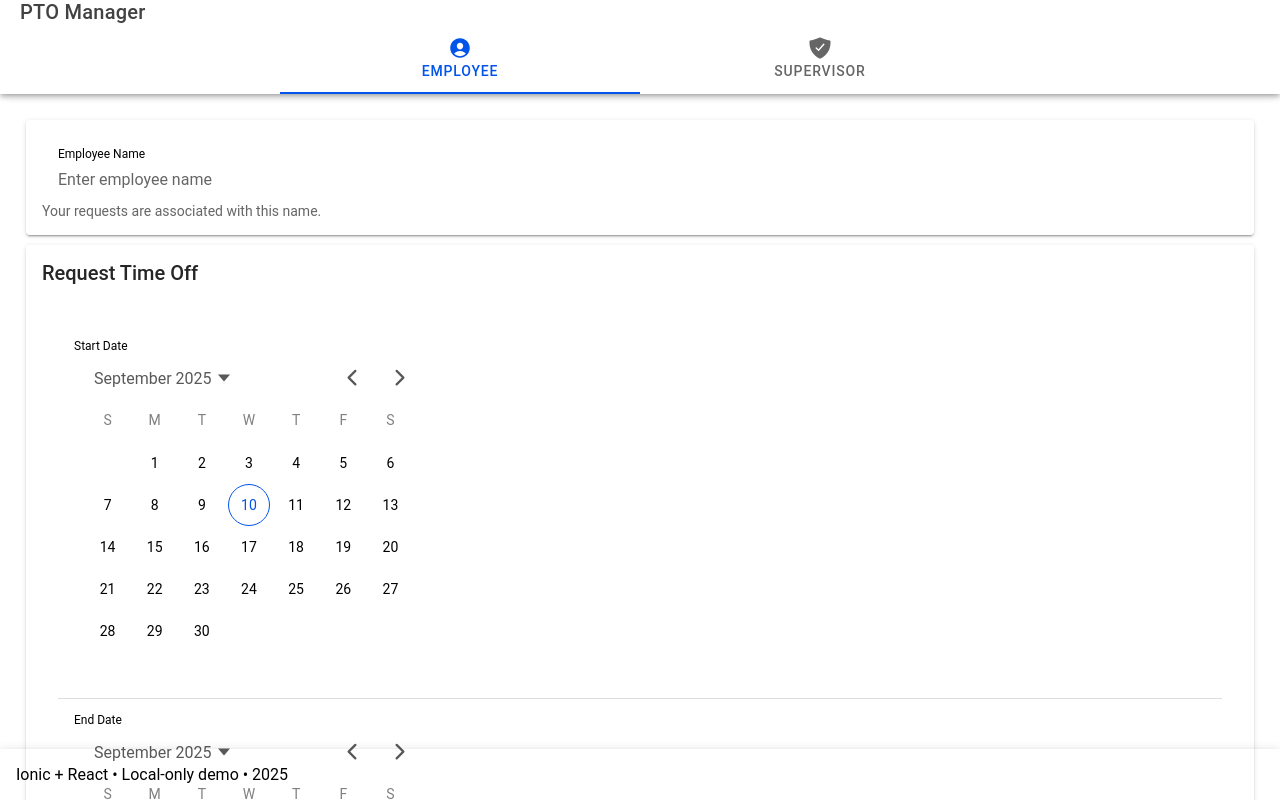
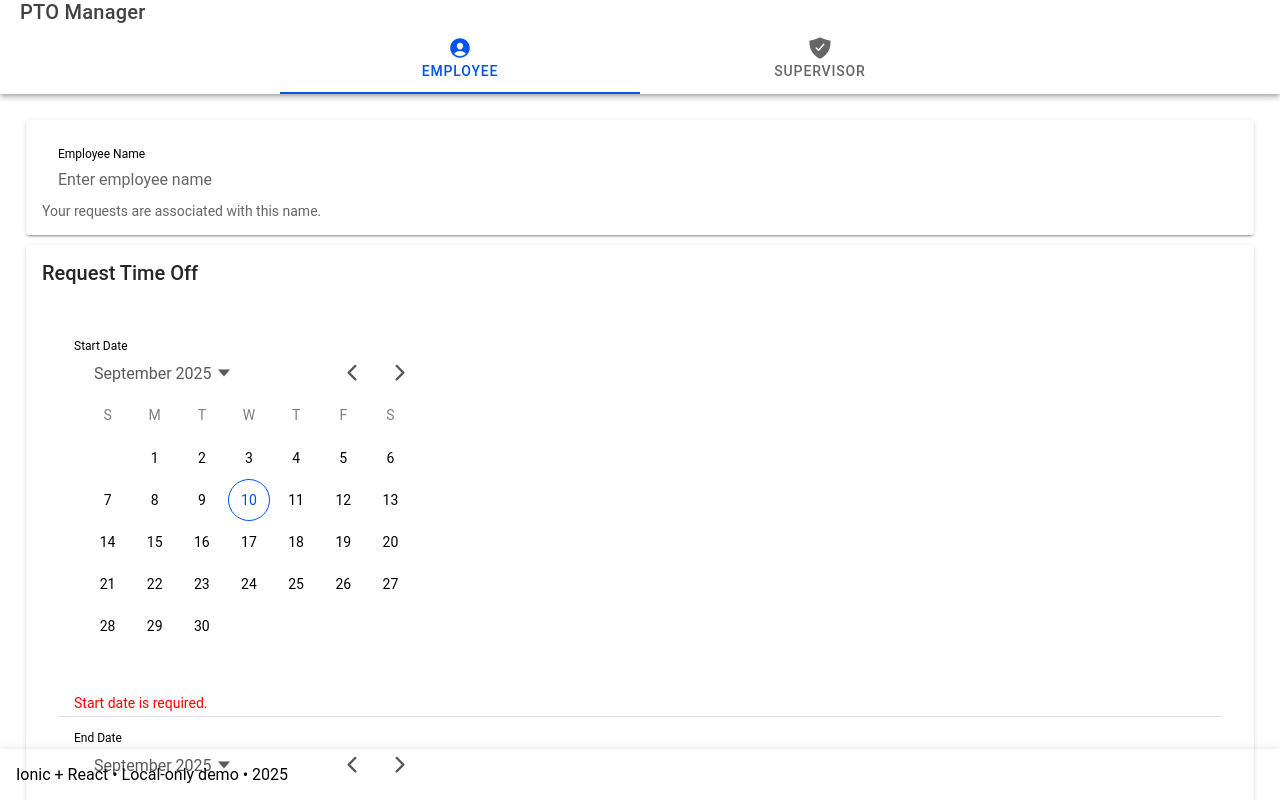
Before and after one commit to VadimIvanov1906/timeOffManager, a React (Vite) app in the folder timeoff-manager/: page / in a window 1280 px wide. Built offline with nearby package versions, Linux system fonts and the light colour scheme.

Commit message:
adding a validation

```diff
--- a/timeoff-manager/src/components/RequestForm.tsx
+++ b/timeoff-manager/src/components/RequestForm.tsx
@@ -1,7 +1,20 @@
-import { useState } from "react";
+import { useState, useEffect } from "react";
 import { PTORequest, TimeOffType } from "../types/timeOffTypes";
 import { uid } from "../utils/timeOffUtils";
-import { IonButton, IonCard, IonCardContent, IonCardHeader, IonCardTitle, IonDatetime, IonItem, IonLabel, IonList, IonSelect, IonSelectOption, IonTextarea } from "@ionic/react";
+import {
+  IonButton,
+  IonCard,
+  IonCardContent,
+  IonCardHeader,
+  IonCardTitle,
+  IonDatetime,
+  IonItem,
+  IonLabel,
+  IonList,
+  IonSelect,
+  IonSelectOption,
+  IonTextarea,
+} from "@ionic/react";
 
 export type RequestFormProps = {
   onSubmit: (r: PTORequest) => void;
@@ -13,29 +26,30 @@ export const RequestForm: React.FC<RequestFormProps> = ({ onSubmit, currentUser
   const [start, setStart] = useState<string>("");
   const [end, setEnd] = useState<string>("");
   const [notes, setNotes] = useState<string>("");
-  const [errors, setErrors] = useState<string[]>([]);
+  const [errors, setErrors] = useState<Record<string, string>>({});
 
-  function validate(): boolean {
-    const e: string[] = [];
-    if (!currentUser.trim()) e.push("Employee name is required.");
-    if (!type) e.push("Time off type is required.");
-    if (!start) e.push("Start date is required.");
-    if (!end) e.push("End date is required.");
-    if (start && end && start > end) e.push("Start date must be before or equal to End date.");
+  // Real-time validation on field change
+  useEffect(() => {
+    const e: Record<string, string> = {};
+    if (!currentUser.trim()) e.employee = "Employee name is required.";
+    if (!type) e.type = "Time off type is required.";
+    if (!start) e.start = "Start date is required.";
+    if (!end) e.end = "End date is required.";
+    if (start && end && start > end) e.dateOrder = "Start date must be before or equal to End date.";
     setErrors(e);
-    return e.length === 0;
-  }
+  }, [currentUser, type, start, end]);
 
-  function reset() {
+  const reset = () => {
     setType(undefined);
     setStart("");
     setEnd("");
     setNotes("");
-    setErrors([]);
-  }
+    setErrors({});
+  };
 
-  function handleSubmit() {
-    if (!validate()) return;
+  const handleSubmit = () => {
+    if (Object.keys(errors).length > 0) return;
+
     const req: PTORequest = {
       id: uid(),
       employee: currentUser,
@@ -46,36 +60,43 @@ export const RequestForm: React.FC<RequestFormProps> = ({ onSubmit, currentUser
       status: "Pending",
       createdAt: new Date().toISOString(),
     };
+
     onSubmit(req);
     reset();
-  }
+  };
+
+  const inputClass = (field: string) =>
+    errors[field] ? "border border-red-500 rounded-lg" : "";
 
   return (
-    <IonCard className="rounded-2xl">
+    <IonCard className="rounded-2xl shadow-md">
       <IonCardHeader>
-        <IonCardTitle className="text-lg">Request Time Off</IonCardTitle>
+        <IonCardTitle className="text-lg font-semibold">Request Time Off</IonCardTitle>
       </IonCardHeader>
       <IonCardContent>
         <IonList inset>
-          <IonItem>
-            <IonLabel position="stacked" style={{marginBottom: 5}}>Start Date</IonLabel>
+          <IonItem className={inputClass("start")}>
+            <IonLabel position="stacked">Start Date</IonLabel>
             <IonDatetime
               presentation="date"
               value={start}
               onIonChange={(e) => setStart(e.detail.value as string)}
-              className="w-full"
             />
+            {errors.start && <p className="text-sm mt-1" style={{color: "red"}}>{errors.start}</p>}
+            {errors.dateOrder && <p className="text-sm mt-1" style={{color: "red"}}>{errors.dateOrder}</p>}
           </IonItem>
-          <IonItem>
-            <IonLabel position="stacked" style={{marginBottom: 5}}>End Date</IonLabel>
+
+          <IonItem className={inputClass("end")}>
+            <IonLabel position="stacked">End Date</IonLabel>
             <IonDatetime
               presentation="date"
               value={end}
               onIonChange={(e) => setEnd(e.detail.value as string)}
-              className="w-full"
             />
+            {errors.end && <p className="text-sm mt-1" style={{color: "red"}}>{errors.end}</p>}
           </IonItem>
-          <IonItem>
+
+          <IonItem className={inputClass("type")}>
             <IonLabel position="stacked">Time Off Type</IonLabel>
             <IonSelect
               placeholder="Select type"
@@ -83,10 +104,14 @@ export const RequestForm: React.FC<RequestFormProps> = ({ onSubmit, currentUser
               onIonChange={(e) => setType(e.detail.value)}
             >
               {["Vacation", "Sick", "Personal", "Unpaid"].map((t) => (
-                <IonSelectOption key={t} value={t}>{t}</IonSelectOption>
+                <IonSelectOption key={t} value={t}>
+                  {t}
+                </IonSelectOption>
               ))}
             </IonSelect>
+            {errors.type && <p className="text-sm mt-1" style={{color: "red"}}>{errors.type}</p>}
           </IonItem>
+
           <IonItem>
             <IonLabel position="stacked">Notes (optional)</IonLabel>
             <IonTextarea
@@ -97,16 +122,11 @@ export const RequestForm: React.FC<RequestFormProps> = ({ onSubmit, currentUser
             />
           </IonItem>
         </IonList>
-        {errors.length > 0 && (
-          <div className="p-3 text-[14px] rounded-xl bg-red-50 text-red-700 mt-3">
-            <ul className="list-disc ml-5">
-              {errors.map((er, i) => <li key={i}>{er}</li>)}
-            </ul>
-          </div>
-        )}
 
         <div className="mt-4">
-          <IonButton expand="block" onClick={handleSubmit}>Submit Request</IonButton>
+          <IonButton expand="block" onClick={handleSubmit} disabled={Object.keys(errors).length > 0}>
+            Submit Request
+          </IonButton>
         </div>
       </IonCardContent>
     </IonCard>
```
